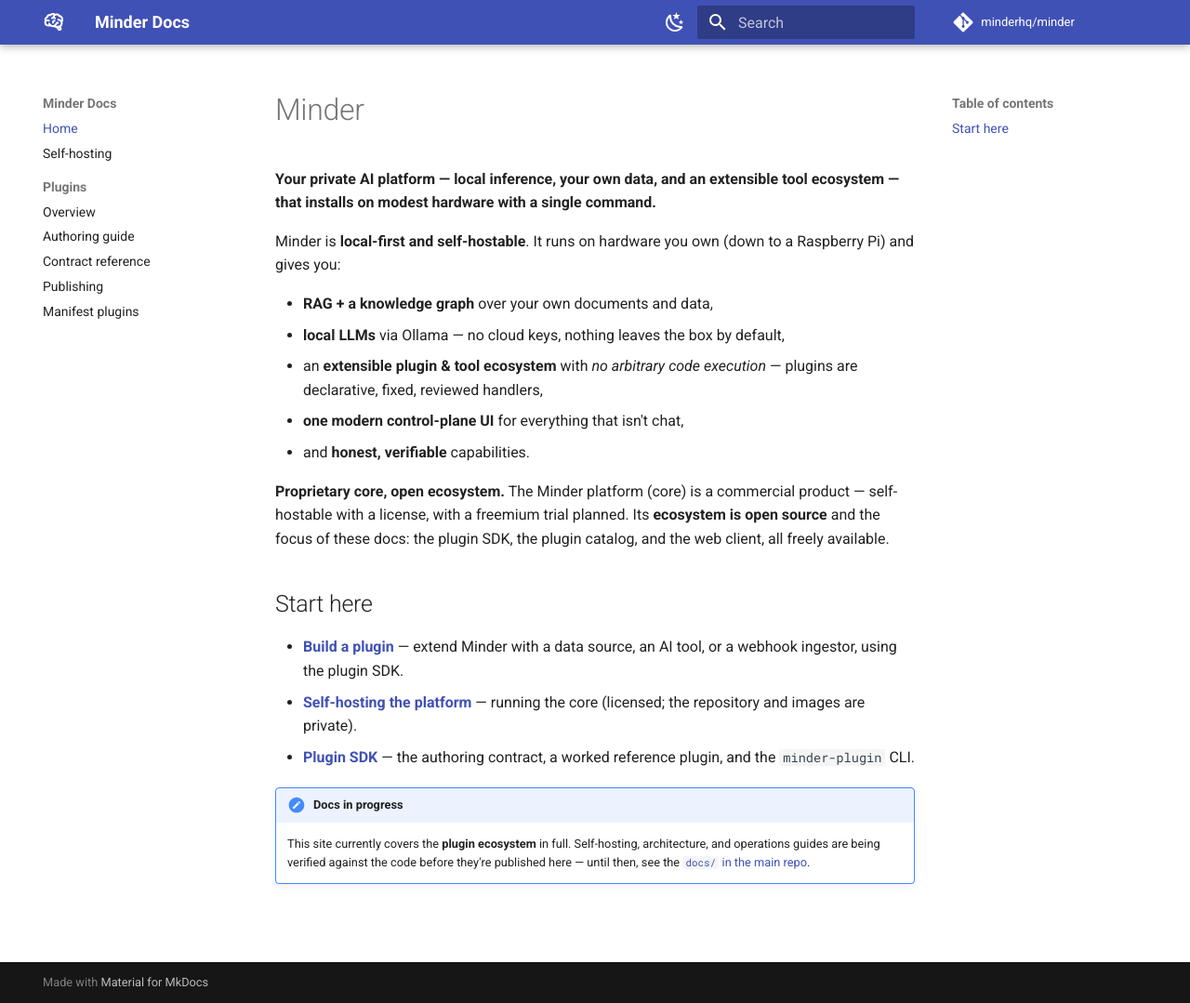
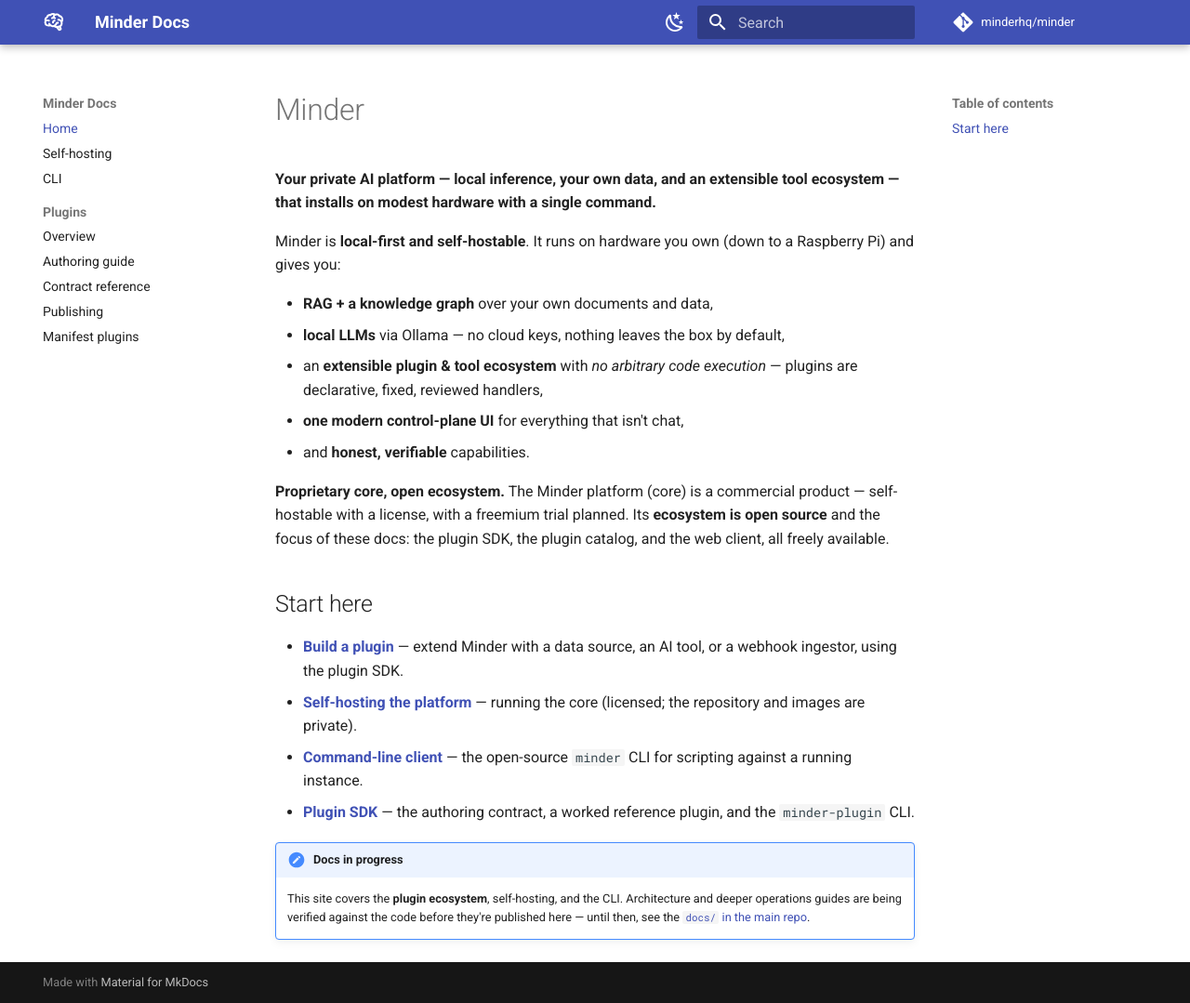
Before and after one commit to minderhq/docs, an MkDocs documentation site: the page built from docs/index.md, in a window 1280 px wide and 1079 px high. Shown: the whole window at 93% size. Built offline with MkDocs 1.6.1 and Material for MkDocs 9.7.7, drawn with Linux system fonts in a browser that asks for light colours; comment, search, counter and statistics services are not loaded.

Commit message:
docs: add a CLI usage page
minderhq/cli shipped a real, documented tool (README already covers
install/auth/every subcommand) but had zero presence on the public
docs site's nav. Adds docs/cli.md (adapted from the CLI's own README,
matching this site's voice) and links it from the homepage and nav.

Also fixes index.md's stale "covers the plugin ecosystem [only]" note,
which predates self-hosting.md.

Co-Authored-By: Claude Sonnet 5 <noreply@anthropic.com>

```diff
--- a/docs/index.md
+++ b/docs/index.md
@@ -24,11 +24,13 @@ plugin catalog, and the web client, all freely available.
   tool, or a webhook ingestor, using the plugin SDK.
 - **[Self-hosting the platform](self-hosting.md)** — running the core (licensed;
   the repository and images are private).
+- **[Command-line client](cli.md)** — the open-source `minder` CLI for scripting
+  against a running instance.
 - **[Plugin SDK](https://github.com/minderhq/plugin-sdk)** — the authoring
   contract, a worked reference plugin, and the `minder-plugin` CLI.
 
 !!! note "Docs in progress"
-    This site currently covers the **plugin ecosystem** in full. Self-hosting,
-    architecture, and operations guides are being verified against the code
-    before they're published here — until then, see the
+    This site covers the **plugin ecosystem**, self-hosting, and the CLI.
+    Architecture and deeper operations guides are being verified against the
+    code before they're published here — until then, see the
     [`docs/` in the main repo](https://github.com/minderhq/minder/tree/main/docs).
--- a/mkdocs.yml
+++ b/mkdocs.yml
@@ -43,6 +43,7 @@ markdown_extensions:
 nav:
   - Home: index.md
   - Self-hosting: self-hosting.md
+  - CLI: cli.md
   - Plugins:
       - Overview: plugins/index.md
       - Authoring guide: plugins/authoring.md
```
Also changed, not shown: docs/cli.md (added, +59 -0 lines).
